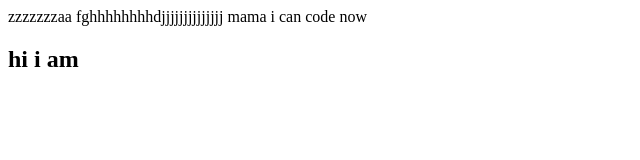
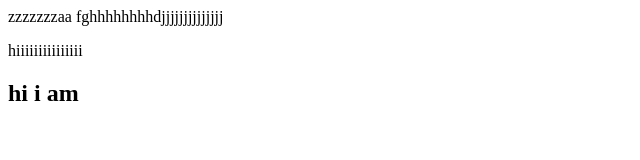
Before and after one commit to zamil51/my-first-repo, a plain HTML site: page index.html in a window 1280 px wide. Shown: the whole page, without its empty margins (0-640 px from the left). Drawn offline with Linux system fonts and the light colour scheme.

```diff
--- a/index.html
+++ b/index.html
@@ -9,7 +9,7 @@
     fghhhhhhhhdjjjjjjjjjjjjjj
 </head>
 <body>
-    mama i can code now
+<p>hiiiiiiiiiiiiiii</p>
     <h2>hi i am </h2>
 
 </body>
```
